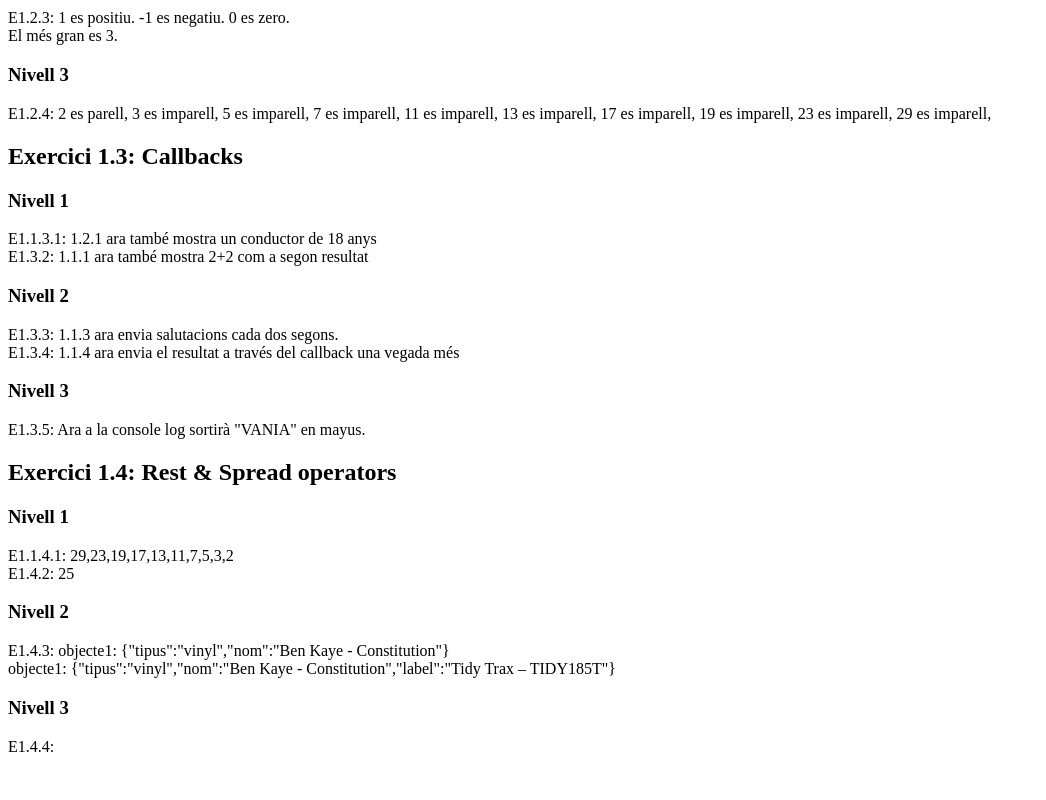
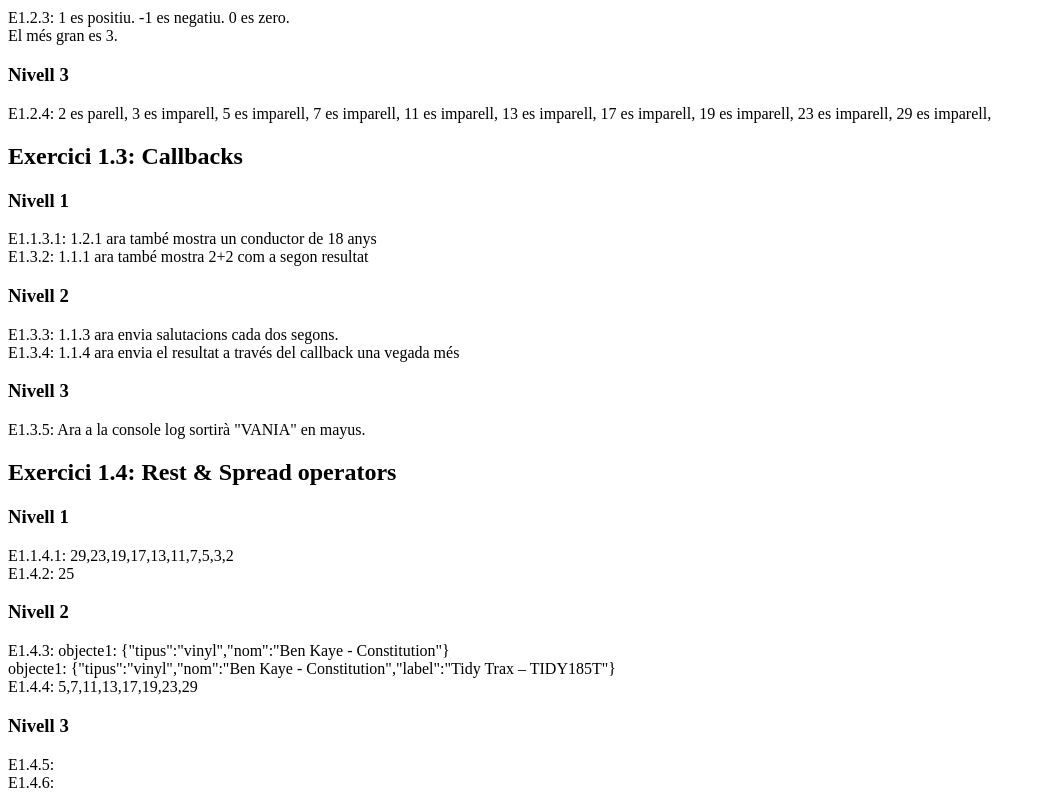
Before and after one commit to vaniaferreresteban/S2, a plain HTML site: page index.html in a window 1280 px wide. Shown: the part 570-1370 px from the top of the page, without its empty margins (0-1046 px from the left). Before the commit the page ends 1334 px from the top, so only its background shows below. Drawn offline with Linux system fonts and the light colour scheme.

Commit message:
1.4.4 done in main.js, added lvl 3 to html 1.4 and corrected lvl 1.4 lvl 2

```diff
--- a/index.html
+++ b/index.html
@@ -45,8 +45,10 @@
     <div id="e1.4.2">E1.4.2: </div>
     <h3>Nivell 2</h3>
     <div id="e1.4.3">E1.4.3: </div>
+    <div id="e1.4.4">E1.4.4: </div>
     <h3>Nivell 3</h3>
-    <div id="e1.4.4">E1.4.4: </div>
+    <div id="e1.4.5">E1.4.5: </div>
+    <div id="e1.4.6">E1.4.6: </div>
     <script src="./js/person.js" type="text/JavaScript"></script>
     <script src="./js/main.js" type="text/JavaScript"></script>
 
--- a/js/main.js
+++ b/js/main.js
@@ -64,8 +64,16 @@ const ex143 = () => {
     const objecte1 = { "tipus": "vinyl", "nom": "Ben Kaye - Constitution" };
     const objecte2 = { ...objecte1 };
     objecte2.label = "Tidy Trax – TIDY185T";
-    document.getElementById("e1.4.3").innerHTML +='objecte1: '+ JSON.stringify(objecte1) + '<br>objecte1: '+ JSON.stringify(objecte2);
+    document.getElementById("e1.4.3").innerHTML += 'objecte1: ' + JSON.stringify(objecte1) + '<br>objecte1: ' + JSON.stringify(objecte2);
     ;
+}
+const ex144 = (args) => {
+    let a, b, rest;
+    [a, b] = [2, 3];
+    [a, b, ...rest] = args;
+    document.getElementById("e1.4.4").innerHTML += rest;
+
+
 }
 
 window.addEventListener(
@@ -94,7 +102,8 @@ window.addEventListener(
         //1.4 Rest & Spread operators
         ex141([2, 3, 5, 7, 11, 13, 17, 19, 23, 29].reverse());
         suma(2, 5, 8, 10);
-        ex143()
+        ex143();
+        ex144([2, 3, 5, 7, 11, 13, 17, 19, 23, 29]);
 
     },
     { once: true }
```
